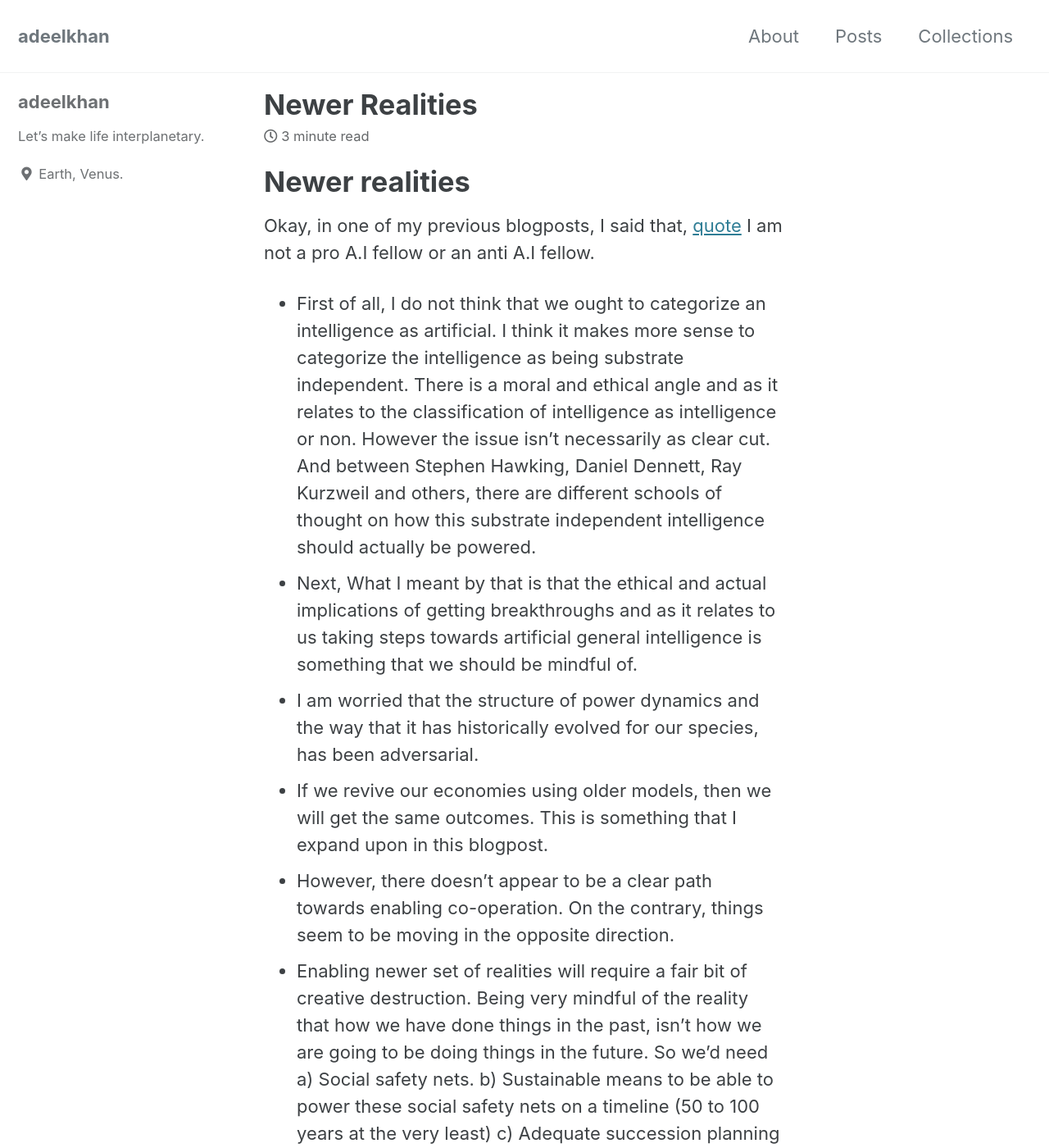
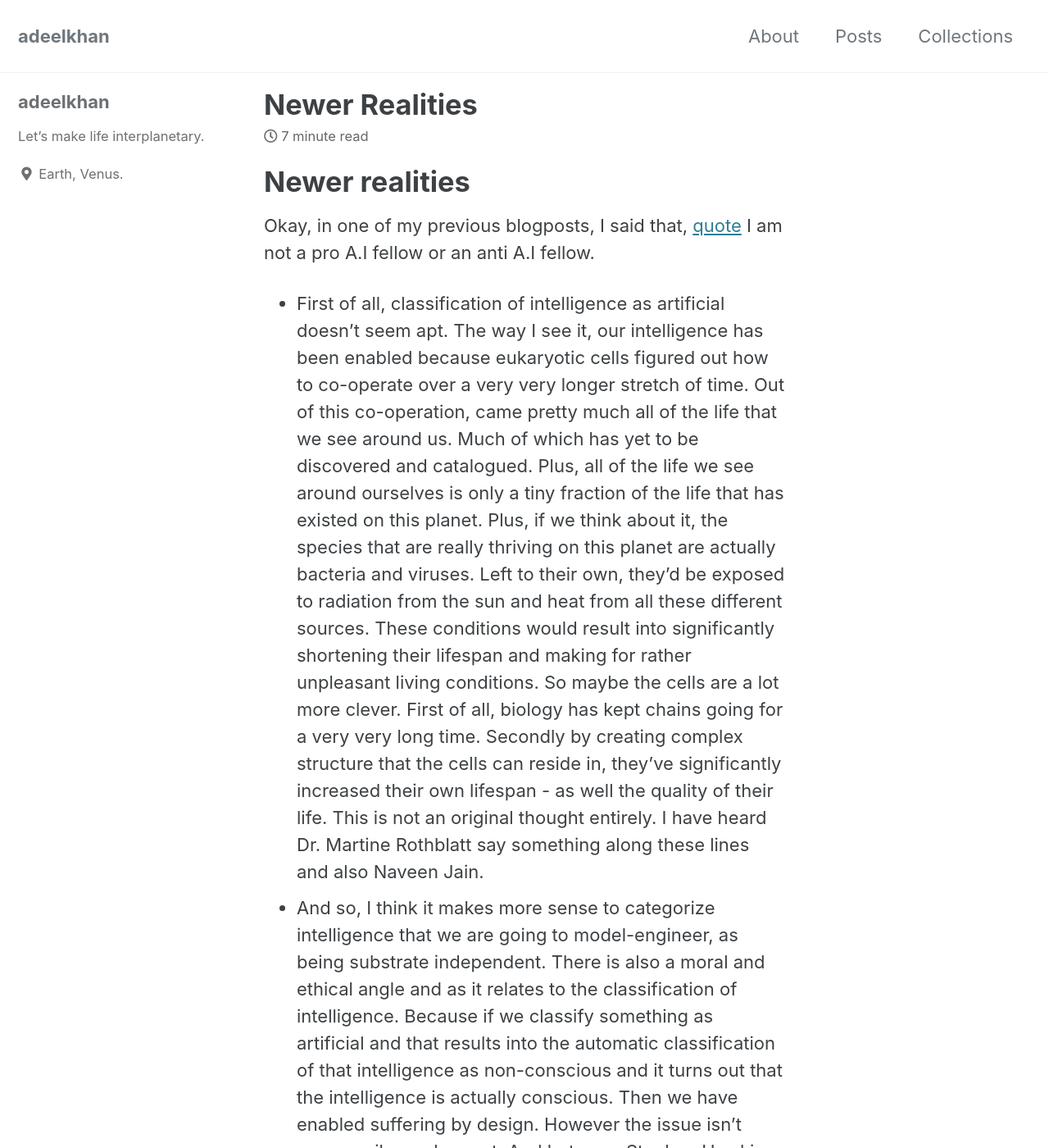
Before and after one commit to stellardreams/stellardreams.github.io, a Jekyll site: the page built from _posts/2010-10-01-Newer-Realities.md, in a window 1280 px wide and 1400 px high. Shown: the whole window at 82% size. Built offline with Jekyll 4.4.1, drawn with Linux system fonts in a browser that asks for light colours; cached includes are drawn as plain includes; some of the changed text lies outside the part shown.

Commit message:
Update 2010-10-01-Newer-Realities.md

```diff
--- a/_posts/2010-10-01-Newer-Realities.md
+++ b/_posts/2010-10-01-Newer-Realities.md
@@ -2,14 +2,27 @@
 
 Okay, in one of my previous blogposts, I said that, [quote](https://stellardreams.github.io/Ethics-involving-Terraforming/) I am not a pro A.I fellow or an anti A.I fellow.
 
+* First of all, classification of intelligence as artificial doesn't seem apt. The way I see it, our intelligence has been enabled because eukaryotic cells figured out how to co-operate over a very very longer stretch of time. Out of this co-operation, came pretty much all of the life that we see around us. Much of which has yet to be discovered and catalogued. Plus, all of the life we see around ourselves is only a tiny fraction of the life that has existed on this planet.  Plus, if we think about it, the species that are really thriving on this planet are actually bacteria and viruses. Left to their own, they'd be exposed to radiation from the sun and heat from all these different sources. These conditions would result into significantly shortening their lifespan and making for rather unpleasant living conditions. So maybe the cells are a lot more clever. First of all, biology has kept chains going for a very very long time. Secondly by creating complex structure that the cells can reside in, they've significantly increased their own lifespan - as well the quality of their life. This is not an original thought entirely. I have heard Dr. Martine Rothblatt say something along these lines and also Naveen Jain.
+* And so, I think it makes more sense to categorize intelligence that we are going to model-engineer, as being substrate independent. There is also a moral and ethical angle and as it relates to the classification of intelligence. Because if we classify something as artificial and that results into the automatic classification of that intelligence as non-conscious and it turns out that the intelligence is actually conscious. Then we have enabled suffering by design. However the issue isn't necessarily as clear cut. And between Stephen Hawking, Daniel Dennett, Ray Kurzweil and others, there are different schools of thought on how this substrate independent intelligence should actually be powered. Or if it should be powered at all.
+* Humans go crazy. What is the guarantee that an intelligence that is substrate independent is not going to go crazy. Whether because of a breakthrough and as it relates to it's architecture. Or because someone deliberately wanted it to go crazy. For whatever given purpose.
 
-* First of all, I do not think that we ought to categorize an intelligence as artificial. I think it makes more sense to categorize the intelligence as being substrate independent. There is a moral and ethical angle and as it relates to the classification of intelligence as intelligence or non. However the issue isn't necessarily as clear cut. And between Stephen Hawking, Daniel Dennett, Ray Kurzweil and others, there are different schools of thought on how this substrate independent intelligence should actually be powered.
-* Next, What I meant by that is that the ethical and actual implications of getting breakthroughs and as it relates to us taking steps towards artificial general intelligence is something that we should be mindful of.
+Next and going back to that bit from my previous blogposst, what I meant by that is that the ethical and actual implications of getting breakthroughs and as it relates to us taking steps towards artificial general intelligence (substrate independent intelligence really) is something that we should be mindful of.
 * I am worried that the structure of power dynamics and the way that it has historically evolved for our species, has been adversarial.
-* If we revive our economies using older models, then we will get the same outcomes. This is something that I expand upon in this blogpost.
-* However, there doesn't appear to be a clear path towards enabling co-operation. On the contrary, things seem to be moving in the opposite direction.
-* Enabling newer set of realities will require a fair bit of creative destruction. Being very mindful of the reality that how we have done things in the past, isn't how we are going to be doing things in the future. So we'd need a) Social safety nets. b) Sustainable means to be able to power these social safety nets on a timeline (50 to 100 years at the very least) c) Adequate succession planning and scenario planning. Just handing and training the next generation is not going to be enough.
-* Co-operation on a global basis is going to be key. Because the very technologies that we'd need to deploy in order to safeguard our collective future and the future of all the other species that share this planet with us. These very technoogies could indeed be weaponized and turned on us. One of the many many examples, we may have the theoretical capability of sending 100 kg payloads to Mars in as little as 3 days. But the same tech could also be abused in order to weaponize space. A potential scenario, that will be to our detriment then and in the future. When we may actually need such weaponry to blast off bigger set of rocks that we may not be able to disintegrate with the existing state of technology that we have.
+* There doesn't appear to be a clear path towards enabling co-operation. On the contrary, things seem to be moving in the opposite direction. We are seeing some wonderful and remarkable co-operation on the international space station. [Proof](https://blogs.nasa.gov/spacestation/2020/05/). On the surface, there are a lot more of us and we are breaking into each others systems, stealing intellectual property. Our leaders are threatening other leaders with trade wars. They are saying mean and hurtful things about each other. It's just a lot of problems.
+* I think that it's ridiculous to expect the government to solve all the problems. Specifically in a situation whereby a crisis is escalating. There is a threshold of how much stress a system can handle. If we exceed that threshold, then contingen upon the level of severity - we do not know what the outcome is going to be.
+* It's also important to note that different individuals have a different value system.
+* If we revive our economies using older models, then we will get the same outcomes. This is something that I expand upon in the [following blogpost](https://stellardreams.github.io/Dealing-with-Outbreaks/). I think this is in the domain of deductive reasoning. But it seems logical and rational to assume that the same set of inputs patterns repeated, are going to yield a similar - if no a far worse outcome. It's highly unlikely that things are going to get better with the same set of inputs. Unless, there are interventions that are incentivized to specifically tackle the problems that arise. And then there are the unintended consequences.
+* On the other hand, enabling newer set of realities will require a fair bit of creative destruction. Being very mindful of the reality that how we have done things in the past, isn't how we are going to be doing things in the future. So we'd need a) Social safety nets. b) Sustainable means to be able to power these social safety nets on a timeline (50 to 100 years at the very least) c) Adequate succession planning and scenario planning. Just handling the algorithms over and training the next generation about the general understanding of the constructs is not going to be enough.
+* Now the previous assumption about death/dying may turn out to be not true. Because we may tacklge ageing and disease. In such a scenario, how can we guarantee that newer ideas are going to surface. Also, beyond a certain actual age, should the person continue to reside in a finite geographic space and what are going to be the ethical and legal set of clauses that are going to govern such rulings.
+* Co-operation on a global basis is going to be key. Because the very technologies that we'd need to deploy in order to safeguard our collective future and the future of all the other species that share this planet with us. These very technoogies could indeed be weaponized and turned on us. One of the many many examples, we may have or possibly have (I haven't seen it with my own eyes) the theoretical capability of sending 100 kg payloads to Mars in as little as 3 days. But the same tech could also be abused in order to weaponize space. A potential scenario, that will be to our detriment then and in the future. When we may actually need such weaponry to blast off bigger set of rocks that we may not be able to disintegrate with the existing state of technology that we have.
 * I think the issues are going to get compounded. Because we may deal with further effects of climate change. I am not a climate scientist. So not sure how unpredictable the climate is going to get and when.
 * Also, I think automation is going to displace more jobs vs our ability to be able to create new, quality, well-paying jobs. And even if by some miracle, we manage to create hundreds of millions of quality jobs, then there is going to be a net regressive impact on the ecology.
 * If we go to other worlds in our own solar system and we find evidence of life there, then it's a huge ethical dilemna. Say, push comes to shove and we say, screw it. It's just bacteria and some shrubs and some somewhat intelligent octopuses. Even in such a scenario, we can do some back of the envelope calculations in order to determine when we are going to max out the capacity within our own solar system. I guess, by that time either be or would be on the path to enable structures, that would help us become a [type ii civilization on the Kardashev scale](https://en.wikipedia.org/wiki/Kardashev_scale). However, if we do end up wiping up bacteria and other life-forms on our path, then it's the same ethical dilemna.
+
+All of these are very linear definitions.
+
+One of the key correlates for getting to breakthroughs is someone who has been wrangling with a given set of conditions in their mind. And so, these problems and more are going to redefined by others. And in the process of doing so, we are going to come up with potential solutions to some of these very problems.
+
+I think it's a healthy thing to do. To thing about the different set of outcomes and how they could come about. What are the inputs that lead to certain conditions. What are the triggers and where do the necessary support structures exist.
+
+I'd appreciate it if you could give me feedback on how these blog-posts can be improved. As well, feedback on the how I should structure the processes that lead to constructing these thoughts in the first place. I think I need to take a more structure approach towards describing in chuks, what the proposition actually is. Then go about classifying and describing each one of the sections and then tie is all together.
```
